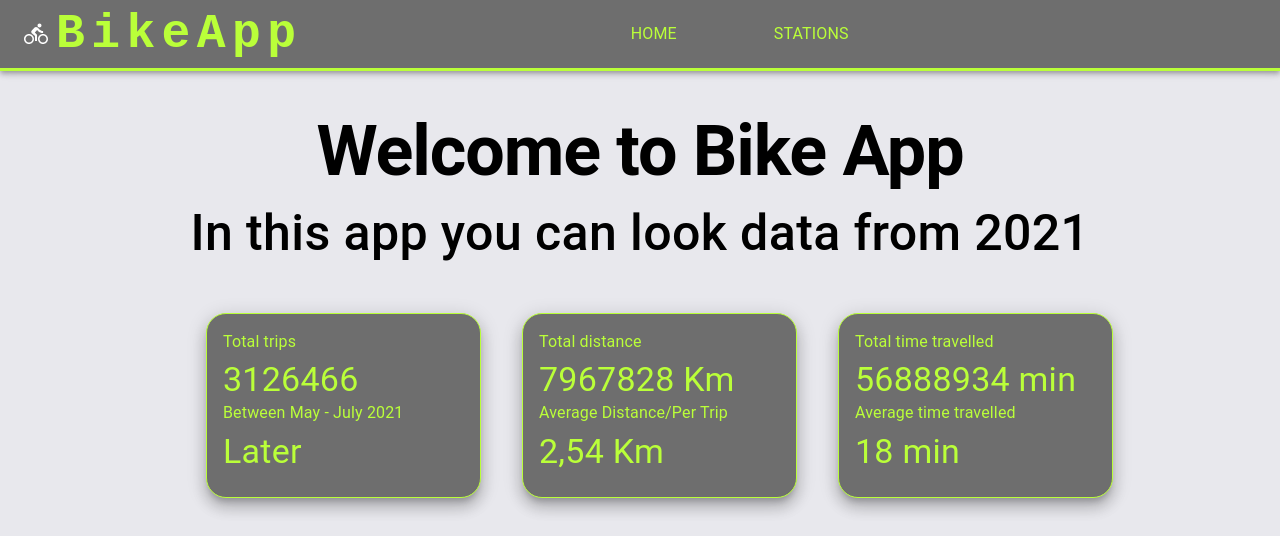
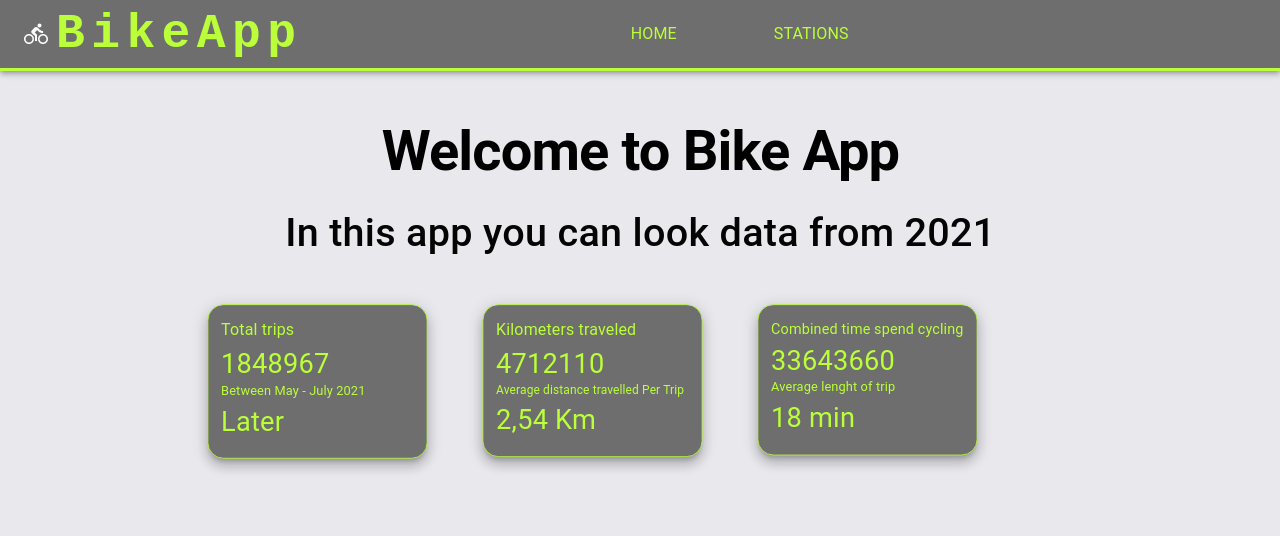
Before and after one commit to MomoYlinen/Bikeappts, a Next.js app in the folder frontend/: page / in a window 1280 px wide. Shown: the top 536 px of the page. Built offline with nearby package versions, Linux system fonts and the light colour scheme; no server answers.

Commit message:
Some framer-motion action added😅 😂

```diff
--- a/frontend/components/Card1.tsx
+++ b/frontend/components/Card1.tsx
@@ -3,24 +3,42 @@ import Box from '@mui/material/Box';
 import Card from '@mui/material/Card';
 import CardContent from '@mui/material/CardContent';
 import Typography from '@mui/material/Typography';
+import { motion, useMotionValue, useTransform, animate } from "framer-motion";
+import { useEffect } from "react";
 
-const bull = (
-  <Box
-    component="span"
-    sx={{ display: 'inline-block', mx: '2px', transform: 'scale(0.8)' }}
-  >
-    •
-  </Box>
-);
 
-const card = (
-  <React.Fragment>
-    <CardContent>
-      <Typography sx={{ fontSize: 16 }} color='#BAFF39' gutterBottom>
+
+export default function OutlinedCard() {
+
+  const count = useMotionValue(0);
+  const rounded = useTransform(count, Math.round);
+
+  useEffect(() => {
+    const animation = animate(count, 3126466, { duration: 10 });
+
+    return animation.stop;
+  }, []);
+
+
+
+  return (
+    <Box sx={{ minWidth: 275 }}>
+      <Card variant="outlined" sx={{backgroundColor:'#6E6E6E', border:1, borderRadius:5, boxShadow:10, maxWidth:350,color:'#BAFF39'}} >
+      <CardContent>
+      <Typography sx={{ fontSize: 20 }} color='#BAFF39' gutterBottom>
         Total trips
       </Typography>
       <Typography variant="h4" component="div">
-        3126466
+        <motion.div
+          initial={{ scale: 0, opacity: 0}}
+          animate={{ scale: 1, opacity: 1}}
+          transition={{
+            type: "spring",
+            stiffness: 600,
+            damping: 20,
+            delay: 1,
+          }}
+          >{rounded}</motion.div>
       </Typography>
       <Typography sx={{ fontSize: 16 }} color='#BAFF39' gutterBottom>
         Between May - July 2021
@@ -29,13 +47,7 @@ const card = (
         Later
       </Typography>
     </CardContent>
-  </React.Fragment>
-);
-
-export default function OutlinedCard() {
-  return (
-    <Box sx={{ minWidth: 275 }}>
-      <Card variant="outlined" sx={{backgroundColor:'#6E6E6E', border:1, borderRadius:5, boxShadow:10, maxWidth:350,color:'#BAFF39'}} >{card}</Card>
+      </Card>
     </Box>
   );
 }
--- a/frontend/components/Card2.tsx
+++ b/frontend/components/Card2.tsx
@@ -3,39 +3,51 @@ import Box from '@mui/material/Box';
 import Card from '@mui/material/Card';
 import CardContent from '@mui/material/CardContent';
 import Typography from '@mui/material/Typography';
+import { motion, useMotionValue, useTransform, animate } from "framer-motion";
+import { useEffect } from "react";
 
-const bull = (
-  <Box
-    component="span"
-    sx={{ display: 'inline-block', mx: '2px', transform: 'scale(0.8)' }}
-  >
-    •
-  </Box>
-);
 
-const card = (
-  <React.Fragment>
-    <CardContent>
-      <Typography sx={{ fontSize: 16 }} color='#BAFF39' gutterBottom>
-        Total distance
+
+export default function OutlinedCard() {
+
+  const count = useMotionValue(0);
+  const rounded = useTransform(count, Math.round);
+
+  useEffect(() => {
+    const animation = animate(count, 7967828, { duration: 10 });
+
+    return animation.stop;
+  }, []);
+
+
+
+  return (
+    <Box sx={{ minWidth: 275 }}>
+      <Card variant="outlined" sx={{backgroundColor:'#6E6E6E', border:1, borderRadius:5, boxShadow:10, maxWidth:350,color:'#BAFF39'}} >
+      <CardContent>
+      <Typography sx={{ fontSize: 20 }} color='#BAFF39' gutterBottom>
+        Kilometers traveled
+      </Typography>
+      <Typography variant="h4" component="div" sx={{display:'flex', flexDirection:'column'}}>
+        <motion.div
+          initial={{ scale: 0, opacity: 0}}
+          animate={{ scale: 1, opacity: 1}}
+          transition={{
+            type: "spring",
+            stiffness: 400,
+            damping: 20,
+            delay: 1.6,
+          }}
+          >{rounded}</motion.div>
+      </Typography>
+      <Typography sx={{ fontSize: 15 }} color='#BAFF39' gutterBottom>
+       Average distance travelled Per Trip
       </Typography>
       <Typography variant="h4" component="div">
-        7967828 Km
-      </Typography>
-      <Typography sx={{ fontSize: 16 }} color='#BAFF39' gutterBottom>
-        Average Distance/Per Trip
-      </Typography>
-      <Typography variant="h4" component="div">
-        2,54 Km
+      2,54 Km
       </Typography>
     </CardContent>
-  </React.Fragment>
-);
-
-export default function OutlinedCard() {
-  return (
-    <Box sx={{ minWidth: 275 }}>
-      <Card variant="outlined" sx={{backgroundColor:'#6E6E6E', border:1, borderRadius:5, boxShadow:10, maxWidth:350,color:'#BAFF39'}} >{card}</Card>
+      </Card>
     </Box>
   );
 }
--- a/frontend/components/Card3.tsx
+++ b/frontend/components/Card3.tsx
@@ -3,30 +3,51 @@ import Box from '@mui/material/Box';
 import Card from '@mui/material/Card';
 import CardContent from '@mui/material/CardContent';
 import Typography from '@mui/material/Typography';
+import { motion, useMotionValue, useTransform, animate } from "framer-motion";
+import { useEffect } from "react";
 
-const card = (
-  <React.Fragment>
-    <CardContent>
-      <Typography sx={{ fontSize: 16 }} color='#BAFF39' gutterBottom>
-        Total time travelled
+
+
+export default function OutlinedCard() {
+
+  const count = useMotionValue(0);
+  const rounded = useTransform(count, Math.round);
+
+  useEffect(() => {
+    const animation = animate(count,  56888934, { duration: 10 });
+
+    return animation.stop;
+  }, []);
+
+
+
+  return (
+    <Box sx={{ minWidth: 275 }}>
+      <Card variant="outlined" sx={{backgroundColor:'#6E6E6E', border:1, borderRadius:5, boxShadow:10, maxWidth:350,color:'#BAFF39'}} >
+      <CardContent>
+      <Typography sx={{ fontSize: 18 }} color='#BAFF39' gutterBottom>
+        Combined time spend cycling
       </Typography>
       <Typography variant="h4" component="div">
-        56888934 min
+        <motion.div
+          initial={{ scale: 0, opacity: 0}}
+          animate={{ scale: 1, opacity: 1}}
+          transition={{
+            type: "spring",
+            stiffness: 400,
+            damping: 20,
+            delay: 2.0,
+          }}
+          >{rounded}</motion.div>
       </Typography>
       <Typography sx={{ fontSize: 16 }} color='#BAFF39' gutterBottom>
-        Average time travelled
+        Average lenght of trip
       </Typography>
-      <Typography variant="h4">
-        18 min
+      <Typography variant="h4" component="div">
+      18 min
       </Typography>
     </CardContent>
-  </React.Fragment>
-);
-
-export default function OutlinedCard() {
-  return (
-    <Box sx={{ minWidth: 275 }}>
-      <Card variant="outlined" sx={{backgroundColor:'#6E6E6E', border:1, borderRadius:5, boxShadow:10, maxWidth:350,color:'#BAFF39'}} >{card}</Card>
+      </Card>
     </Box>
   );
 }
--- /dev/null
+++ b/frontend/components/FramerMotion-test.tsx
@@ -0,0 +1,14 @@
+import * as React from "react";
+import { motion } from "framer-motion";
+
+export const AnimatedExample = () => (
+  <motion.div
+    initial={{ scale: 0 }}
+    animate={{ rotate: 180, scale: 1 }}
+    transition={{
+      type: "spring",
+      stiffness: 260,
+      damping: 20
+    }}
+  />
+);
--- a/frontend/package.json
+++ b/frontend/package.json
@@ -18,6 +18,7 @@
     "@types/react": "18.0.27",
     "@types/react-dom": "18.0.10",
     "axios": "^1.2.3",
+    "framer-motion": "^8.5.0",
     "next": "13.1.2",
     "react": "18.2.0",
     "react-dom": "18.2.0",
--- a/frontend/pages/index.tsx
+++ b/frontend/pages/index.tsx
@@ -1,43 +1,120 @@
-import React from 'react'
-import NavBar from '../components/NavBar'
-import Container from '@mui/material/Container'
-import Grid from '@mui/material/Grid'
-import Box from '@mui/material/Box';
-import PaginatedTrips from '@/components/PaginatedTrips';
-import { Typography } from '@mui/material';
-import OutlinedCard1 from '@/components/Card1';
-import OutlinedCard2 from '@/components/Card2';
-import OutlinedCard3 from '@/components/Card3';
-
-
-
-
-
+import React from "react";
+import NavBar from "../components/NavBar";
+import Container from "@mui/material/Container";
+import Grid from "@mui/material/Grid";
+import Box from "@mui/material/Box";
+import PaginatedTrips from "@/components/PaginatedTrips";
+import { Typography } from "@mui/material";
+import OutlinedCard1 from "@/components/Card1";
+import OutlinedCard2 from "@/components/Card2";
+import OutlinedCard3 from "@/components/Card3";
+import { AnimatedExample } from "@/components/FramerMotion-test";
+import { motion } from "framer-motion";
 
 const Home = () => {
   return (
     <>
-      <NavBar/>
-      <Box sx={{display:'flex',flexDirection:'column',justifyContent:'center', alignItems:'center',mt:5, mb:5}}>
-      <Typography variant='h1' color='#000000' sx={{fontSize:{xs:30,sm:70}, fontWeight:700}}>Welcome to Bike App </Typography>
-      <Typography variant='h6'color='#000000' sx={{fontSize:{xs:20,sm:50}}}>In this app you can look data from 2021 </Typography>
+      <NavBar />
+      <Box
+        sx={{
+          display: "flex",
+          flexDirection: "column",
+          justifyContent: "center",
+          alignItems: "center",
+          mt: 5,
+          mb: 1,
+        }}
+      >
+      <motion.div
+          initial={{ scale: 0, opacity: 0, y: -200 }}
+          animate={{ scale: 0.8, opacity: 1, y: 0 }}
+          transition={{
+            type: "spring",
+            stiffness: 500,
+            damping: 20,
+          }}>
+        <Typography
+          variant="h1"
+          color="#000000"
+          sx={{ fontSize: { xs: 35, sm: 70 }, fontWeight: 700 }}
+        >
+          Welcome to Bike App{" "}
+        </Typography>
+        </motion.div>
+        <motion.div
+          initial={{ scale: 0, opacity: 0}}
+          animate={{ scale: 0.8, opacity: 1}}
+          transition={{
+            type: "spring",
+            stiffness: 100,
+            damping: 80,
+            delay:2.0
+          }}>
+        <Typography
+          variant="h6"
+          color="#000000"
+          sx={{ fontSize: { xs: 20, sm: 50 } }}
+        >
+          In this app you can look data from 2021{" "}
+        </Typography>
+        </motion.div>
       </Box>
-      <Grid container spacing={{xs:4, sm:10}} sx={{justifyContent:'center', pl:6, pr:6}}>
+      <Grid
+        container
+        spacing={{ xs: 4, sm: 12 }}
+        sx={{ justifyContent: "center", pl: 6, pr: 6, mb:20 }}
+      >
+        <motion.div
+          initial={{ scale: 0, opacity: 0, y: -200 }}
+          animate={{ scale: [0, 1.5, 0.8], opacity: 1, y: [100,50,100] }}
+          transition={{
+            type: "spring",
+            stiffness: 200,
+            damping: 20,
+            delay: 1,
+            duration:1.5,
+          }}
+        >
           <Grid item xs={12} sm={4} lg={3}>
-        <OutlinedCard1/>
+            <OutlinedCard1 />
           </Grid>
+        </motion.div>
+        <motion.div
+          initial={{ scale: 0, opacity: 0, y: -200 }}
+          animate={{ scale: [0, 1.5, 0.8], opacity: 1, y: [100,50,100] }}
+          transition={{
+            type: "spring",
+            stiffness: 200,
+            damping: 20,
+            delay: 1.6,
+            duration: 1.5,
+          }}
+        >
           <Grid item xs={12} sm={4} lg={3}>
-        <OutlinedCard2/>
+            <OutlinedCard2 />
           </Grid>
+        </motion.div>
+        <motion.div
+          initial={{ scale: 0, opacity: 0, y: -200 }}
+          animate={{ scale: [0, 1.5, 0.8], opacity: 1, y: [100,50,100] }}
+          transition={{
+            type: "spring",
+            stiffness: 400,
+            damping: 20,
+            delay: 2,
+            duration:1.5
+          }}
+        >
           <Grid item xs={12} sm={4} lg={3}>
-        <OutlinedCard3/>
+            <OutlinedCard3 />
           </Grid>
+        </motion.div>
       </Grid>
       <Container>
-      <PaginatedTrips/>
+        <PaginatedTrips />
       </Container>
     </>
-  )
-}
+  );
+};
 
-export default Home
+export default Home;
```
Also changed, not shown: 1 other file (tests, documents, lock files or other folders). Lines whose indentation alone changed are shown as unchanged.
